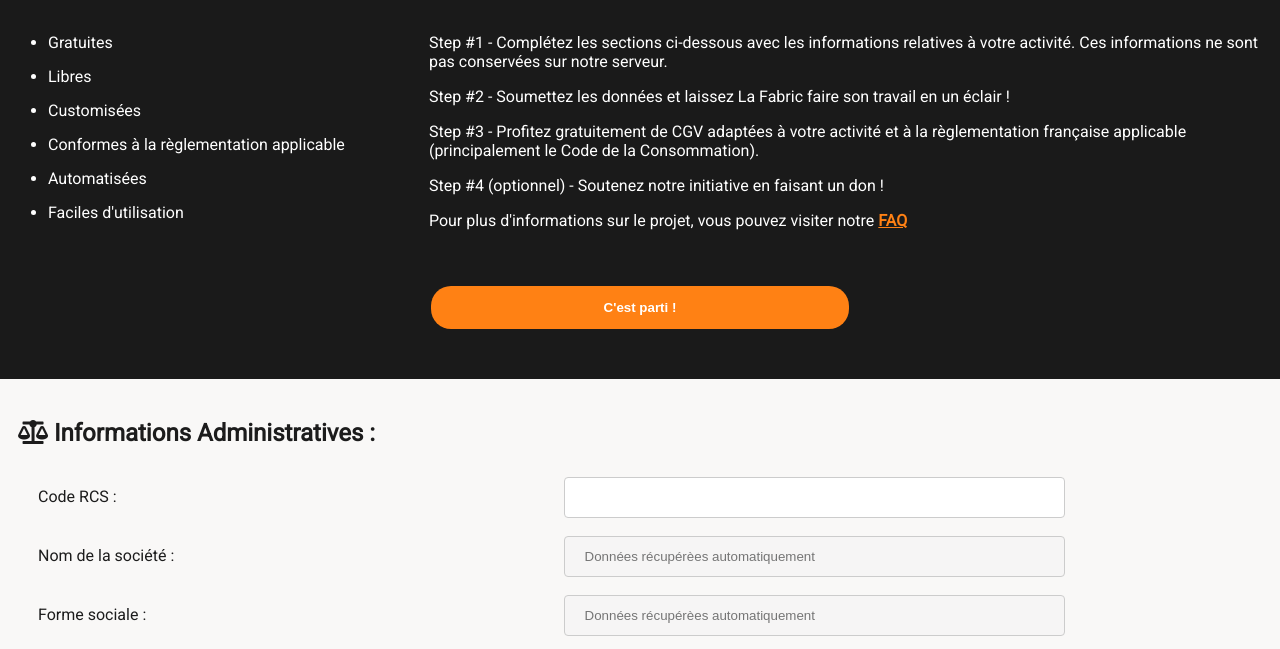
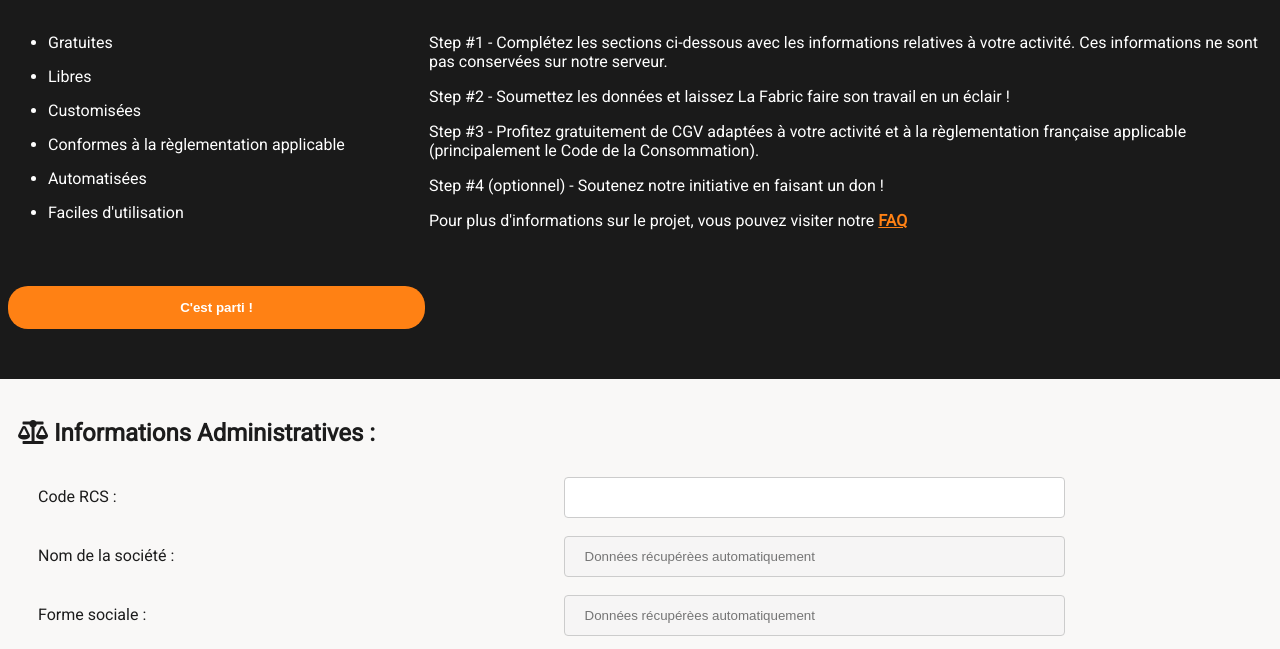
Before and after one commit to LaFabric/LaFabric.github.io, a plain HTML site: page index.html in a window 1280 px wide. Shown: the part 125-774 px from the top of the page. Drawn offline with nearby package versions, Linux system fonts and the light colour scheme.

Commit message:
Update index.html
bouton

```diff
--- a/index.html
+++ b/index.html
@@ -57,9 +57,7 @@ height="0" width="0" style="display:none;visibility:hidden"></iframe></noscript>
 <p>Pour plus d'informations sur le projet, vous pouvez visiter notre <a href="https://github.com/LaFabric/LaFabric.github.io#faq"><b>FAQ</b></a></p>
 </div>
 </div>
-  <form action="#Informations_Administratives" style="text-align:center;">
-      <input type="submit" class="bouton_parti" style="text-align:center;" value="C'est parti !"/>
-  </form>
+      <input action="#Informations_Administratives" type="submit" class="bouton_parti" style="text-align:center;" value="C'est parti !"/>
 </div>
 
 <form action="http://spencerian-official.000webhostapp.com/cgv-clean.php" target="_blank" method="post" id="FormGlobal">
```
